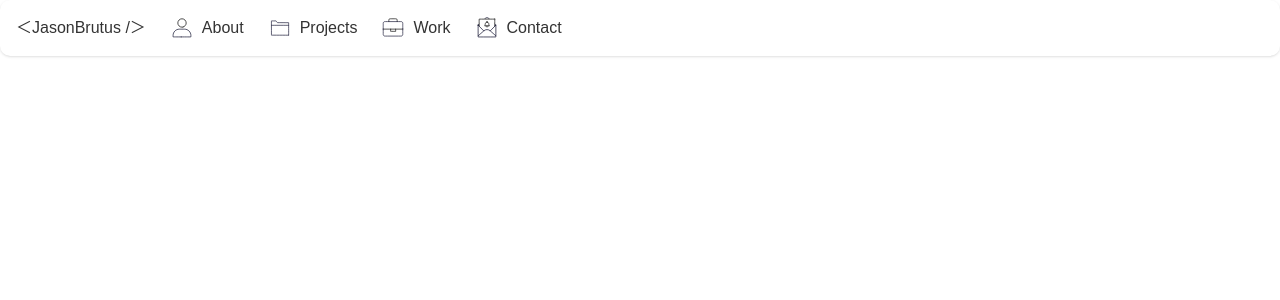
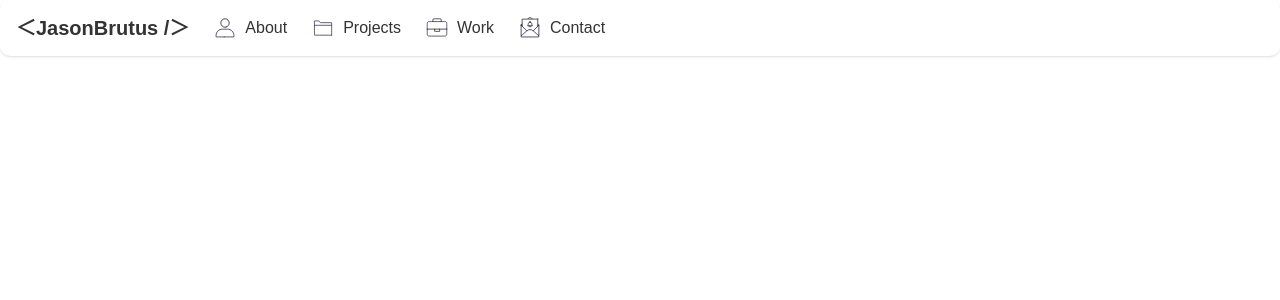
Before and after one commit to BlastChaos/jason-portfolio, a Next.js app: page /en in a window 1280 px wide. Shown: the top 300 px of the page. Built offline with nearby package versions, Linux system fonts and the light colour scheme.

Commit message:
add typo

```diff
--- a/src/Section/Header/ui/Header.tsx
+++ b/src/Section/Header/ui/Header.tsx
@@ -1,6 +1,7 @@
 import { Card } from "@/components/ui/card";
 import { getDictionary, Locale } from "@/dictionaries/dictionaries";
 import { Section } from "./Section";
+import { Typography } from "@/components/ui/typography";
 
 type Props = {
   lang: Locale;
@@ -10,7 +11,8 @@ export const Header: React.FC<Props> = async (props: Props) => {
   return (
     <div>
       <Card className="hidden sticky top-0 md:flex flex-row h-14 items-center p-4 ">
-        <h4>{"＜JasonBrutus /＞"}</h4>
+        <Typography text="＜JasonBrutus /＞" type="h3" />
+
         <Section name={header.about} section={"about"} inSection={false} />
         <Section
           name={header.projects}
--- a/src/Section/Header/ui/Section.tsx
+++ b/src/Section/Header/ui/Section.tsx
@@ -5,6 +5,7 @@ import { LottieRefCurrentProps } from "lottie-react";
 import { useRef, useState } from "react";
 import { headerSections, Sections } from "../utilities/headerSection";
 import { Icons } from "@/components/ui/icons";
+import { Typography } from "@/components/ui/typography";
 
 type Props = {
   name: string;
@@ -31,7 +32,7 @@ export const Section: React.FC<Props> = (props: Props) => {
         size="md"
         ref={lottieRef}
       />
-      <span>{props.name}</span>
+      <Typography text={props.name} type="md" />
       <span
         className={cn(
           "absolute left-0 bottom-0 w-full h-0.5 bg-primary",
--- /dev/null
+++ b/src/components/ui/typography.tsx
@@ -0,0 +1,35 @@
+import { cn } from "@/utilities/utils";
+import { JSX } from "react";
+import { type ClassValue } from "clsx";
+type Type = "h1" | "h2" | "h3" | "h4" | "lg" | "md" | "sm";
+
+type PropsInfo = {
+  type: keyof JSX.IntrinsicElements;
+  className: ClassValue;
+};
+
+type Props = {
+  type: Type;
+  text: string;
+  className?: ClassValue;
+};
+export const Typography: React.FC<Props> = (props: Props) => {
+  const tagMap: Record<Props["type"], PropsInfo> = {
+    h1: { type: "h1", className: "text-6xl font-bold" },
+    h2: { type: "h2", className: "text-5xl font-bold" },
+    h3: { type: "h3", className: "text-xl font-bold" },
+    h4: { type: "h4", className: "text-lg font-bold" },
+    lg: { type: "p", className: "text-lg" },
+    md: { type: "p", className: "text-base" },
+    sm: { type: "p", className: "text-sm" },
+  };
+
+  const componentInfo = tagMap[props.type];
+  return (
+    <componentInfo.type
+      className={cn(componentInfo.className, props.className)}
+    >
+      {props.text}
+    </componentInfo.type>
+  );
+};
```
